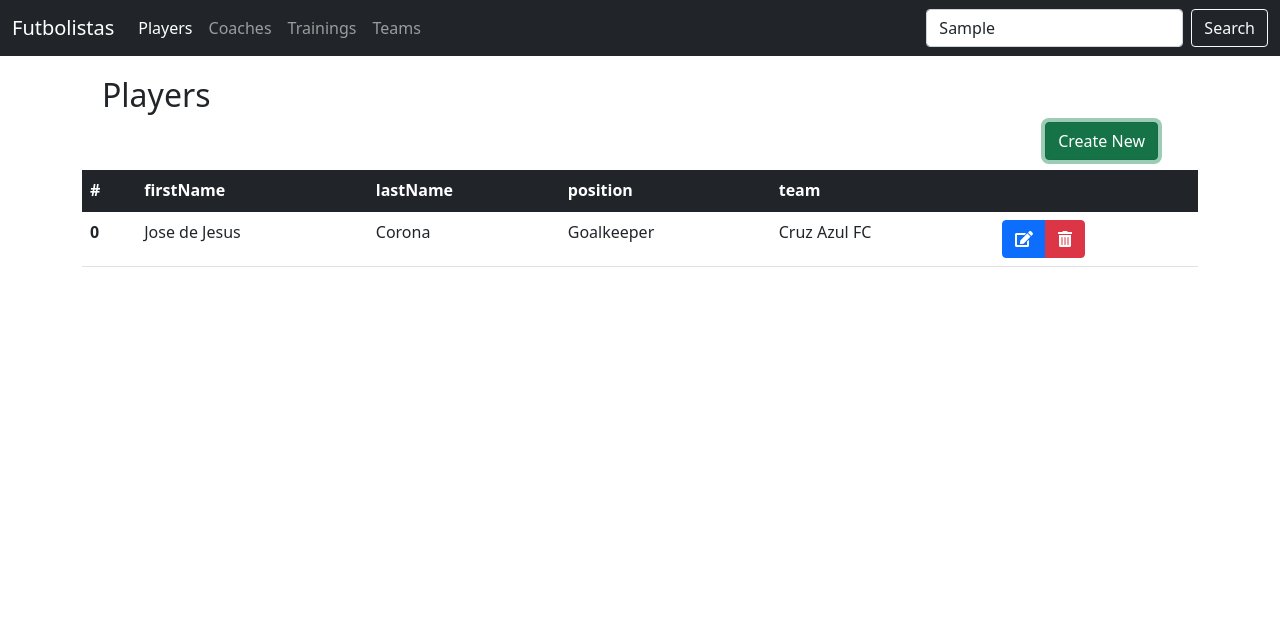
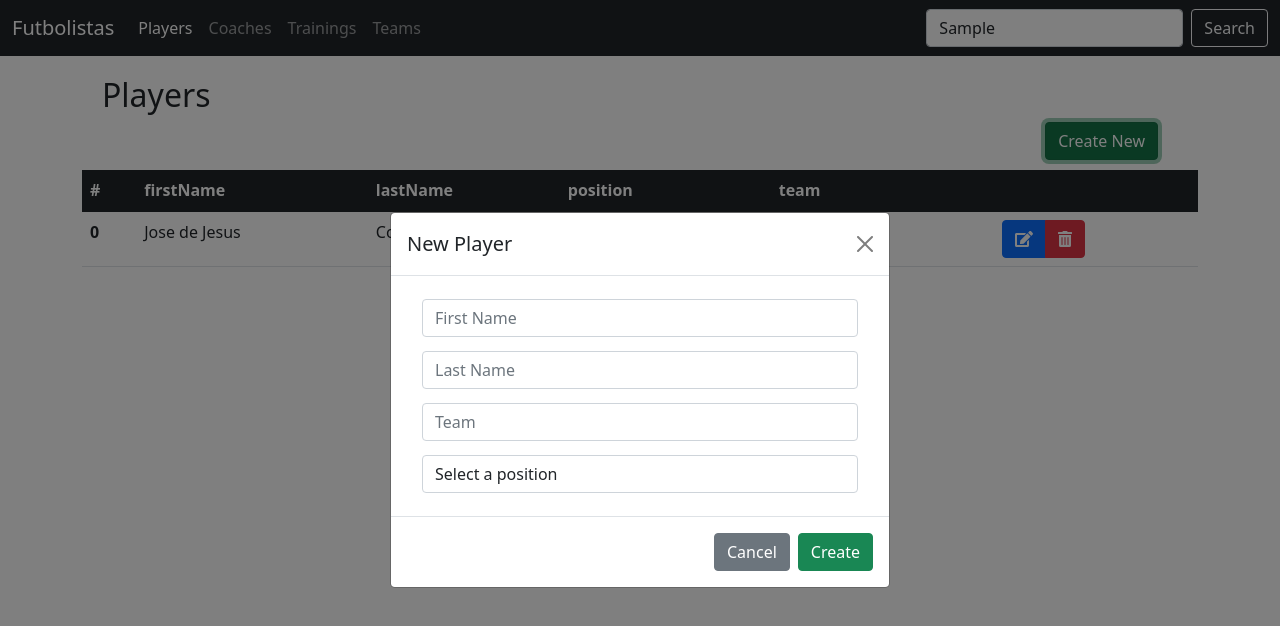
Before and after one commit to AlexisAndresHR/app-Futbolistas-JS, a React (Create React App) app in the folder frontend-react/: page / in a window 1280 px wide. Both pictures are taken after typing "Sample" into the empty fields and a click on the button "Create New". Shown: the top 626 px of the page. Built offline with nearby package versions, Linux system fonts and the light colour scheme.

Commit message:
Adaptable modal window added (based on sent data), modified README and other little changes -React frontend-

```diff
--- a/frontend-react/src/components/ActionsMenu.js
+++ b/frontend-react/src/components/ActionsMenu.js
@@ -1,11 +1,12 @@
 import React from "react";
 import "./styles/ActionsMenu.css";
 
-function ActionsMenu() {
+function ActionsMenu( { chanceModalState = () => {} } ) {
     return (
         <div className="actions_menu">
             <h2> Players </h2>
-            <button type="button" className="btn btn-success" data-bs-toggle="modal" data-bs-target="#newFormModal">
+            <button type="button" className="btn btn-success" data-bs-toggle="modal" data-bs-target="#newFormModal"
+                onClick={ chanceModalState }>
                 Create New
             </button> { /* Button that invokes the modal form */ }
         </div>
--- a/frontend-react/src/components/Modal.js
+++ /dev/null
@@ -1,53 +0,0 @@
-import React from "react";
-
-function Modal() {
-    return (
-        <div className="modal fade" id="newFormModal" tabIndex="-1" aria-labelledby="newFormModalLabel" aria-hidden="true">
-            { /* Modal div for the new register form */ }
-            <div className="modal-dialog">
-                <div className="modal-content">
-                    <div className="modal-header">
-                        <h5 className="modal-title" id="newFormModalLabel"> New Player </h5>
-                        <button type="button" className="btn-close" data-bs-dismiss="modal" aria-label="Close"></button>
-                    </div>
-                    <div className="modal-body">
-
-                        { /* New player register form */ }
-                        <form id="new-player-form">
-                            <input type="hidden" id="index-value" />
-                            <div className="form-row">
-                                <input type="text" className="form-control" placeholder="First name" id="first-name"
-                                       name="first-name" />
-                            </div>
-                            <div className="form-row">
-                                <input type="text" className="form-control" placeholder="Last name" id="last-name"
-                                       name="last-name" />
-                            </div>
-                            <div className="form-row">
-                                <select className="form-control" id="position">
-                                    <option> Position</option>
-                                    <option> Goalkeeper</option>
-                                    <option> Defense</option>
-                                    <option> Midfielder</option>
-                                    <option> Forward</option>
-                                </select>
-                            </div>
-                            <div className="form-row">
-                                <input type="text" className="form-control" placeholder="Team" id="team" name="team" />
-                            </div>
-                        </form>
-
-                    </div>
-                    <div className="modal-footer">
-                        <button type="button" className="btn btn-secondary" data-bs-dismiss="modal"> Cancel</button>
-                        <button type="submit" form="new-player-form" className="btn btn-success" id="new-player-btn"
-                                data-bs-dismiss="modal"> Create
-                        </button>
-                    </div>
-                </div>
-            </div>
-        </div>
-    );
-}
-
-export default Modal;
--- /dev/null
+++ b/frontend-react/src/components/Modal/Modal.js
@@ -0,0 +1,38 @@
+import React from "react";
+import "../styles/Modal.css";
+import ModalForm from "./ModalForm";
+
+function Modal( props ) {
+    return (
+        <>
+            <div className="modal-mod fade-mod" id="newFormModal" tabIndex="-1" aria-labelledby="newFormModalLabel" aria-hidden="true">
+                { /* Modal div for the new register form */ }
+                <div className="modal-dialog modal-dialog-centered">
+                    <div className="modal-content">
+                        <div className="modal-header">
+                            <h5 className="modal-title" id="newFormModalLabel"> {props.modalTitle} </h5>
+                            <button type="button" className="btn-close" data-bs-dismiss="modal" aria-label="Close"> </button>
+                        </div>
+
+                        <div className="modal-body">
+                            { /* New player register form */ }
+                            <ModalForm inputsFormData={props.inputsFormData}
+                                       formSelect={props.formSelect}
+                                       formSelectOptions={props.formSelectOptions} />
+                        </div>
+
+                        <div className="modal-footer">
+                            <button type="button" className="btn btn-secondary" data-bs-dismiss="modal"> Cancel</button>
+                            <button type="submit" form="new-player-form" className="btn btn-success" id="new-player-btn"
+                                    data-bs-dismiss="modal"> Create
+                            </button>
+                        </div>
+                    </div>
+                </div>
+            </div>
+            <div className="modal-backdrop-mod fade show"> </div>
+        </>
+    );
+}
+
+export default Modal;
--- /dev/null
+++ b/frontend-react/src/components/Modal/ModalForm.js
@@ -0,0 +1,33 @@
+import React from "react";
+
+function ModalForm( props ) {
+    return (
+        <form id="new-player-form">
+            <input type="hidden" id="index-value" />
+
+            { // Goes through the array to dynamically put the inputs in the form, using array.map
+            props.inputsFormData.map( ({placeholder, name}, index) => (
+                <div className="form-row" key={'div'+index}>
+                    <input type="text" className="form-control" placeholder={placeholder} id={name} name={name}
+                    key={`${name}-${index}`} />
+                </div>
+            ) )
+            }
+
+            { // Validates if in the current form there is a Select to put it in screen
+                props.formSelect !== "" &&
+                    <div className="form-row">
+                        <select className="form-control" id="position">
+                            <option value=""> {props.formSelect} </option>
+                            { props.formSelectOptions.map( ({value, tag}, index) => (
+                                <option key={`${index}-${value}`} value={value}> {tag} </option>
+                            ) ) }
+                        </select>
+                    </div>
+            }
+
+        </form>
+    );
+}
+
+export default ModalForm;
--- a/frontend-react/src/components/Page.js
+++ b/frontend-react/src/components/Page.js
@@ -1,21 +1,57 @@
-import React from "react";
+import React, { Component } from "react";
 import Nav from "./Nav";
 import ActionsMenu from "./ActionsMenu";
-import Table from "./Table";
-import Modal from "./Modal";
+import Table from "./Table/Table";
+import Modal from "./Modal/Modal";
 
-function Page() {
+// React class component:
+class Page extends Component {
+    // constructor method to manage the components state (instead of use hooks)
+    constructor(props) {
+        super(props);
+        this.state = {
+            showModalWindow: false,
+        };
+    }
+
+    // Function to change the state (show/hide) of the modal window
+    chanceModalState = () => {
+        this.setState({ showModalWindow: !this.state.showModalWindow });
+    };
+    // props variables to be sent to the modal window
+    modalTitle = "New Player";
+    inputsFormData = [
+        { placeholder: "First Name", name: "first-name" },
+        { placeholder: "Last Name", name: "last-name" },
+        { placeholder: "Team", name: "team" },
+    ];
+    formSelect = "Select a position";
+    formSelectOptions = [
+        { value: 0, tag: "Goalkeeper" },
+        { value: 1, tag: "Defense" },
+        { value: 2, tag: "Midfielder" },
+        { value: 3, tag: "Forward" },
+    ];
+
+    render() {
         return (
             <>
                 <Nav /> { /* Navbar with Bootstrap style for the menus */ }
 
                 <div className="container"> { /* Main container (div) for the page content */ }
-                <ActionsMenu />
+                    <ActionsMenu chanceModalState={ this.chanceModalState } />
                     <Table />
+
+                    { this.state.showModalWindow
+                        &&
+                        <Modal modalTitle={this.modalTitle}
+                               inputsFormData={this.inputsFormData}
+                               formSelect={this.formSelect}
+                               formSelectOptions={this.formSelectOptions} /> }
                 </div>
-
             </>
         );
+    };
 }
 
 export default Page;
--- /dev/null
+++ b/frontend-react/src/components/styles/Modal.css
@@ -0,0 +1,37 @@
+.modal-mod {
+    position: fixed;
+    top: 0;
+    left: 0;
+    z-index: 1050;
+    width: 100%;
+    height: 100%;
+    overflow: hidden;
+    outline: 0;
+}
+
+.form-row {
+    padding: 7px 15px 7px 15px;
+}
+
+
+.modal-backdrop-mod.show {
+    opacity: .5;
+}
+
+.modal-backdrop-mod {
+    position: fixed;
+    top: 0;
+    left: 0;
+    z-index: 1040;
+    width: 100vw;
+    height: 100vh;
+    background-color: #000;
+}
+
+
+.fade, .fade-mod {
+    transition: opacity .15s linear;
+}
+.fade-mod:not(.show) {
+    /*opacity: .5;*/
+}
```
Also changed, not shown: frontend-react/src/components/Table/Table.js (renamed from frontend-react/src/components/Table.js), frontend-react/src/components/Table/TableHeader.js (renamed from frontend-react/src/components/TableHeader.js), frontend-react/src/components/Table/TableRow.js (renamed from frontend-react/src/components/TableRow.js), 1 other file (tests, documents, lock files or other folders). Lines whose indentation alone changed are shown as unchanged.
